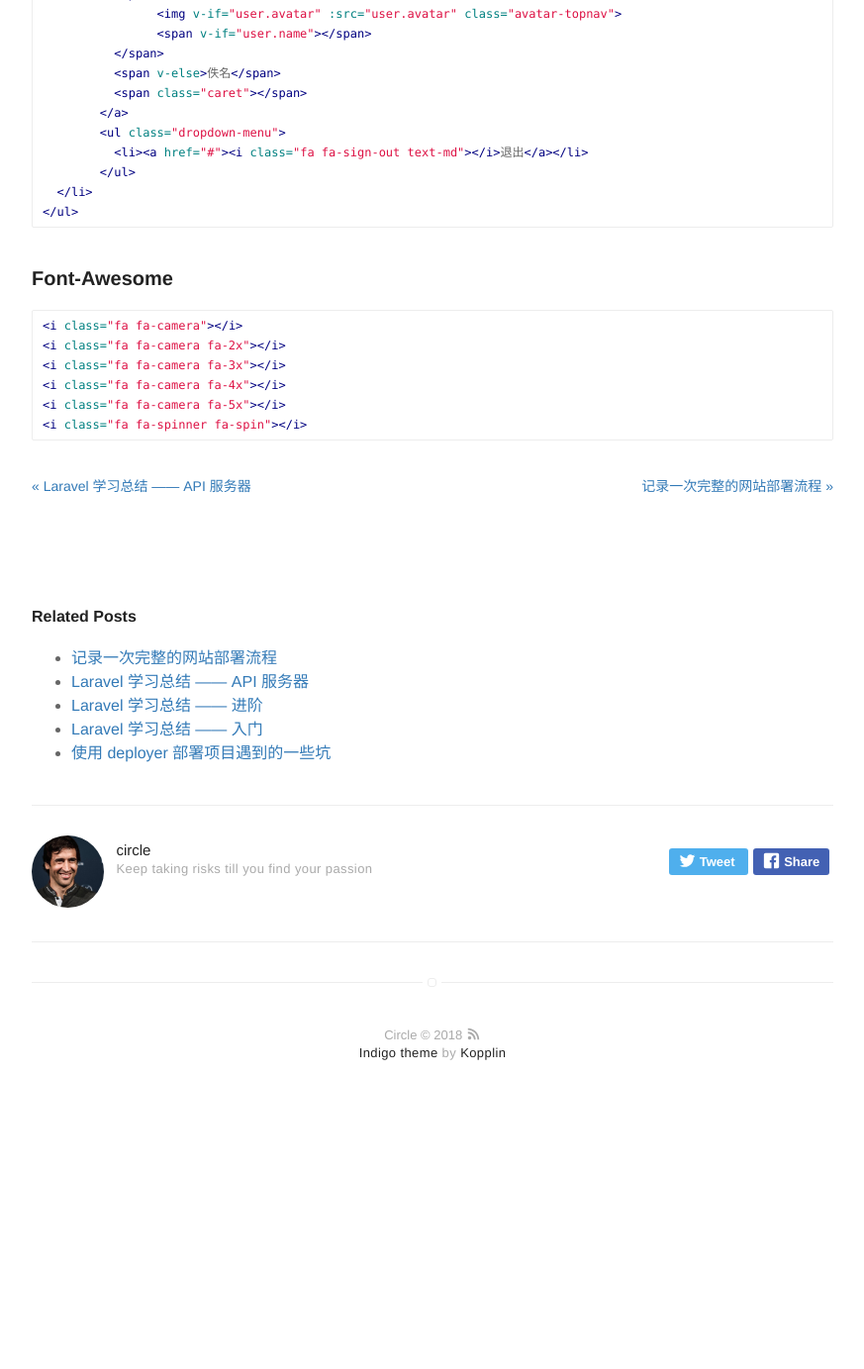
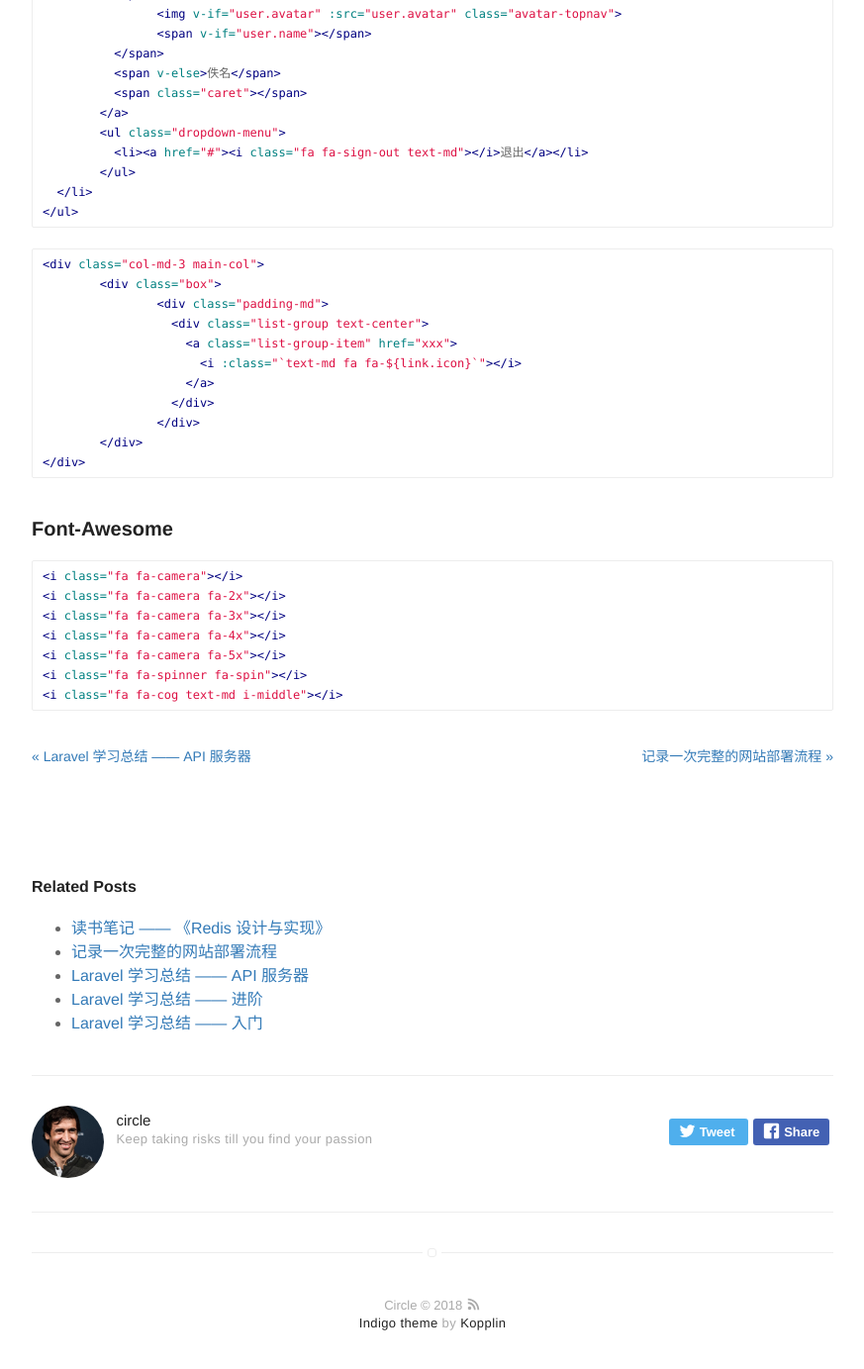
Before and after one commit to rust17/blog, a Jekyll site: the page built from _posts/2018-08-30-bootstrap-style-record.markdown, in a window 1280 px wide and 1400 px high, scrolled down 2231 px. Shown: the top 1383 px of the window at 99% size, without its empty margins (203-1076 px from the left). Built offline with Jekyll 4.4.1, drawn with Linux system fonts in a browser that asks for light colours; comment, search, counter and statistics services are not loaded; before the commit the page ends 3366 px from its top, so only the background shows below that; some of the changed lines change nothing that is shown.

Commit message:
add redis reading record

````diff
--- a/_posts/2018-08-30-bootstrap-style-record.markdown
+++ b/_posts/2018-08-30-bootstrap-style-record.markdown
@@ -137,6 +137,20 @@
 </ul>
 ```
 
+```html
+<div class="col-md-3 main-col">
+	<div class="box">
+		<div class="padding-md">
+		  <div class="list-group text-center">
+		    <a class="list-group-item" href="xxx">
+		      <i :class="`text-md fa fa-${link.icon}`"></i>
+		    </a>
+		  </div>
+		</div>
+	</div>
+</div>
+```
+
 ### Font-Awesome
 ```html
 <i class="fa fa-camera"></i>
@@ -145,4 +159,5 @@
 <i class="fa fa-camera fa-4x"></i>
 <i class="fa fa-camera fa-5x"></i>
 <i class="fa fa-spinner fa-spin"></i>
+<i class="fa fa-cog text-md i-middle"></i>
 ```
--- /dev/null
+++ b/_posts/2018-10-13-Redis-reading-record.markdown
@@ -0,0 +1,115 @@
+---
+title: "读书笔记 —— 《Redis 设计与实现》"
+layout: post
+date: 2018-10-13 22:30
+headerImage: false
+tag:
+- record
+- redis
+category: blog
+author: circle
+description: redis 读书记录经验总结
+---
+
+&emsp;&emsp;作为一名 web 开发者，在平时的工作当中，经常会使用到缓存，缓存的目的是将数据存放到读取速度更快的存储器当中以应对频繁的请求。在过去的工作项目当中，我经常用到的缓存技术是 memcached 和 Redis，其中大多数时候只是使用一些命令实现自己的业务，并没有对其实现原理进行过了解，恰好最近在读《Redis 设计与实现》这本书，带着这样一个问题“我在使用这些常用命令的时候，Redis 内部在干什么？”开始，试图在书中寻找答案。
+
+---
+
+### 阅读顺序
+&emsp;&emsp;一开始，我是按照书的编写顺序开始阅读的，也就是从第一页开始，按照顺序，一章一章往下翻，不过经常会碰到一个很头疼的问题：按照书籍编写顺序往下读，经常会受限于自己的知识点不过全。比如：作者在书的第一部分介绍了几种 Redis 数据结构与对象，从一些概念的引入开始： SDS 字符串、链表、字典等等。因为之前并没有数据结构的基础知识，所以刚开始，我在看这些概念的时候经常摸不着头脑，不知道引入这些概念有什么目的，许多概念还互相依赖。为了弄懂一个概念，经常需要往前几页翻一翻，记住了这个概念在这个基础上继续往下阅读。这就导致阅读变得很支离破碎，效率低下，而且阅读也变成了一件不愉悦的事情。于是，为了解决这样的困境，我开始不按照书中的顺序阅读，根据自己的一些使用经验，不断的给自己提问题，解决一个问题需要阅读书中对应的章节，这样的方法使得阅读的效率大大提高了。
+
+### 当我在使用 Redis SET 的时候，Redis 在干什么？
+
+> Redis 命令：SET key value [EX seconds] [PX milliseconds] [NX|XX]，将字符串值 value 关联到 key，如果 key 已经持有其他值， SET 就覆写旧值，无视类型。
+
+这个应该算是最常用的命令了，书中第8章第一节介绍了，每次当我们在 Redis 的数据库中新建一个键值对时，至少会创建两个对象，一个用作键值对的键（键对象），另一个用作键值对的值（值对象）。字符串对象的编码可以是 int、raw 和 embstr。当字符串值的长度大于39字节的时候，字符串对象使用一个简单动态字符串（SDS）来保存这个字符串值，并将对象的编码设置为 raw。
+
+### 什么是 SDS？
+
+书中的第一章第二节介绍，Redis 使用自己构建的一种名为简单动态字符串（SDS）的抽象类型作为默认字符串表示。
+
+**SDS 的定义**
+
+> 每个 sds.h/sdshdr (filename/functionname) 结构表示一个 SDS 值：
+```c
+struct sdshdr {
+	// 记录 sds 保存字符串的长度
+	int len;
+	// 记录 buf 数组中未使用字节的数量
+	int free;
+	// 字节数组，用于保存字符串
+	char buf[];
+}
+```
+
+也就是说，一个 SDS 对象包含了3个基本属性：len、free 和 buf，这3个属性有什么作用呢？带着这个问题继续往下读，Redis 在获取字符串长度的时候，直接读取 len 属性即可知道，而不需要遍历整个字符串，降低了计算机的计算复杂度。
+
+当一个 SDS 对象需要进行拼接操作时，Redis 不仅会为 SDS 分配修改所必须要的空间，还会分配额外的未使用空间。在进行修改之后，如果 SDS 的长度小于 1 MB，那么 SDS 的 len 属性的值和 free 属性的值相同；如果 SDS 的长度大于等于1 MB，那么程序会分配1 MB 的未使用空间。通过空间预分配策略，Redis 可以减少连续执行字符串增长操作所需的内存重分配次数。
+
+### 列表对象
+
+Redis list 也是 Redis 最重要的数据结构之一，可以用于实现关注列表、粉丝列表、最新消息排行以及消息队列等需求。列表对象的编码可以是 `ziplist` 或者 `linkedlist`，ziplist 使用`压缩列表`实现，每个列表节点（entry）保存了一个列表元素；linkedlist 使用`双端链表`实现，每个双端链表节点（node）保存了一个字符串对象，而每个字符串对象保存了一个列表元素。
+
+### 什么是 ziplist？
+
+ziplist 是列表键和哈希键的底层实现之一。当一个列表键只包含少量列表项，并且每个列表想要么是小整数值或者短字符串。另外，当一个哈希键只包含少量键值对，并且每个键值对的键和值要么是小整数值要么是短字符串，Redis 就会使用压缩列表（ziplist）来做底层实现。
+
+**ziplist 的构成**
+
+<style>
+	table {
+		border-spacing: 0;
+		border-collapse: collapse;
+	}
+	table tr {
+		border-top: 1px solid #ccc;
+	}
+	table th {
+		border: 1px solid #ddd;
+  		padding: 10px 15px;
+	}
+	table td {
+		border: 1px solid #ddd;
+  		padding: 10px 15px;
+	}
+</style>
+| 属性 | 类型 | 长度 | 用途 |
+| :-- | :-- | :-- | :-- |
+| zlbytes | uint32_t | 4字节 | 记录 ziplist 的内存字节数，对压缩列表进行内存重分配，或计算 zlend 的位置时使用 |
+| zltail | uint32_t | 4字节 | 记录 ziplist 列表表尾节点距离压缩列表的起始地址有多少字节 |
+| zllen | uint16_t | 2字节 | 记录 ziplist 包含的节点数量，当这个属性值小于 UINT16_MAX(65535)时，属性值就是 ziplist 包含的节点数量，当这个属性值等于 UINT16_MAX 时，节点的真实数量需要遍历整个 ziplist 才能计算出 |
+| entryX | 列表节点 | 不定 | ziplist 包含的各个节点，节点长度由内容决定 |
+| zlend | uint8_t | 1字节 | 特殊值 0XFF，用于标记 ziplist 的末端 |
+
+**entryX（压缩列表节点）的构成**
+
+* previous_entry_length，记录了 ziplist 中前一个节点的长度。其值可以是 1 字节和 5 字节，如果前一节点长度小于 254 字节，那么 previous_entry_length 的值就是 1 字节；如果前一节点长度大于等于 254 字节，那么 previous_entry_length 的值就是 5 字节
+* encoding，记录了节点的 content 属性所保存数据的类型以及长度
+* content，负责保存节点的值，节点值可以是一个字节数组或者整数
+
+### 什么是 linkedlist？
+
+linkedlist 是双端链表节点，在了解 linkedlist 之前需要了解 Redis 的链表和链表节点的实现
+
+Redis 每个链表节点使用一个 adlist.h/listNode 结构来表示
+```c
+typeof struct listNode {
+	// 前置节点
+	struct listNode *prev;
+	// 后置节点
+	struct listNode *next;
+	// 节点的值
+	void *value;
+}listNode;
+```
+
+多个 listNode 可以通过 prev 和 next 指针组成双端链表（linkedlist）
+
+### 哈希对象
+
+
+
+
+### 参考链接
+
+* [redis 数据类型详解 以及 redis适用场景场合](https://my.oschina.net/ydsakyclguozi/blog/404625)
````
